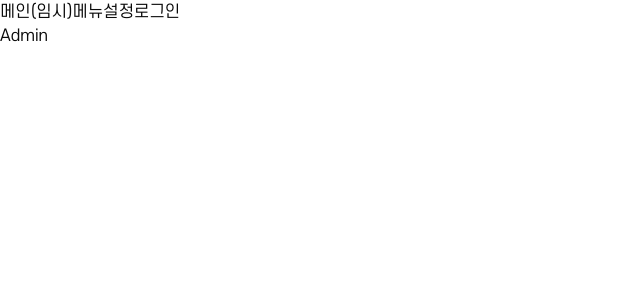
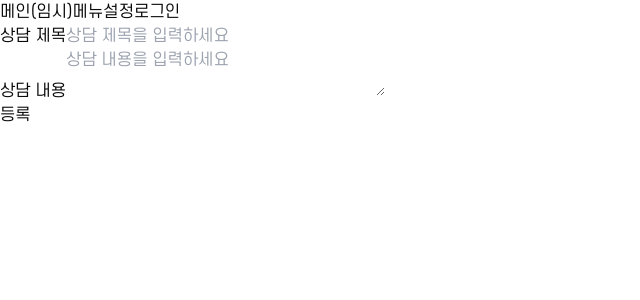
Before and after one commit to Hanaro-Trolly/ONE-HADA, a Next.js app in the folder one-hada/: page /admin in a window 1280 px wide. Shown: the top 300 px of the page, without its empty margins (0-640 px from the left). Built offline with nearby package versions, Linux system fonts and the light colour scheme; no server answers.

Commit message:
feat: adminbutton & adminform 컴포넌트 제작

```diff
--- a/one-hada/app/admin/page.tsx
+++ b/one-hada/app/admin/page.tsx
@@ -1,3 +1,9 @@
+import AdminForm from '@/components/admin/AdminForm';
+
 export default function Admin() {
-  return <div>Admin</div>;
+  return (
+    <div>
+      <AdminForm />
+    </div>
+  );
 }
--- /dev/null
+++ b/one-hada/components/admin/AdminForm.tsx
@@ -0,0 +1,42 @@
+'use client';
+
+import { useState } from 'react';
+import AdminInput from './AdminInput';
+import AdminSubmitButton from './AdminSubmitButton';
+
+const AdminForm = () => {
+  const [title, setTitle] = useState<string>('');
+  const [content, setContent] = useState<string>('');
+
+  const handleSubmit = () => {
+    const data = {
+      title,
+      content,
+    };
+    console.log('전송된 데이터:', data);
+    alert('상담 정보가 등록되었습니다.');
+    setTitle('');
+    setContent('');
+  };
+  return (
+    <div>
+      <AdminInput
+        label='상담 제목'
+        value={title}
+        onChange={(e) => setTitle(e.target.value)}
+        inputType='text'
+      />
+
+      <AdminInput
+        label='상담 내용'
+        value={content}
+        onChange={(e) => setContent(e.target.value)}
+        inputType='textarea'
+      />
+
+      <AdminSubmitButton onClick={handleSubmit} />
+    </div>
+  );
+};
+
+export default AdminForm;
--- a/one-hada/components/admin/AdminSubmitButton.tsx
+++ b/one-hada/components/admin/AdminSubmitButton.tsx
@@ -1,7 +1,9 @@
 interface AdminSubmitButtonProps {
-  onclick: () => void;
+  onClick: () => void;
 }
 
-const AdminSubmitButton = ({ onclick }: SubmitButtonProps) => {
-  return;
+const AdminSubmitButton = ({ onClick }: AdminSubmitButtonProps) => {
+  return <button onClick={onClick}>등록</button>;
 };
+
+export default AdminSubmitButton;
```
